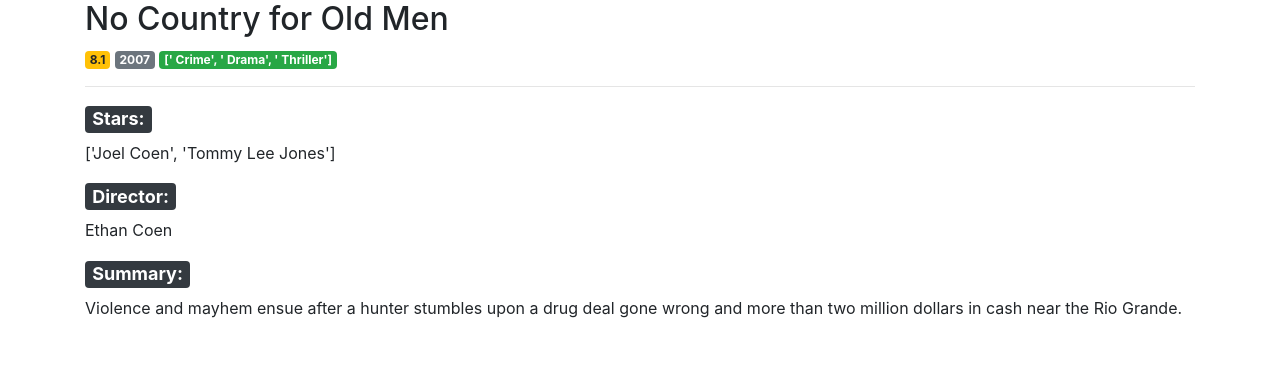
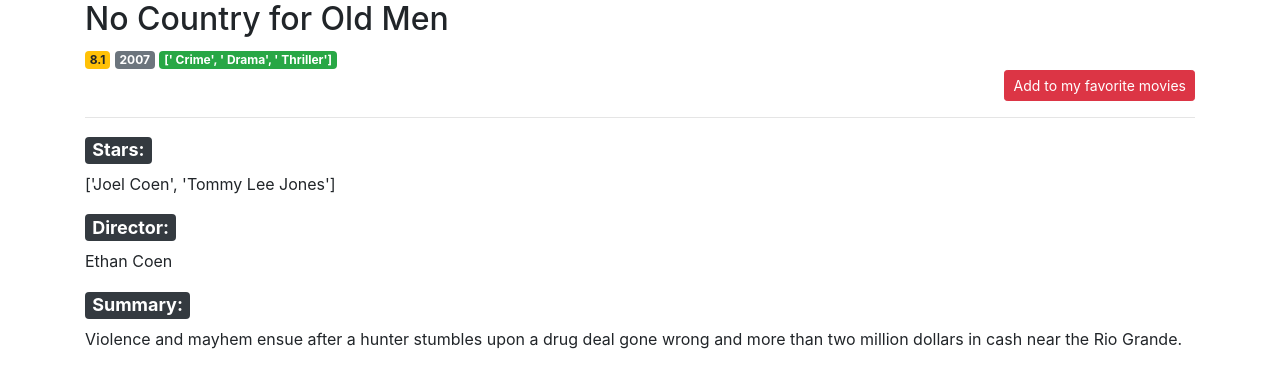
Before and after one commit to luowei2018/Movie-Recommender-Database-System, a Flask app: page /movies/1 in a window 1280 px wide. Shown: the part 56-444 px from the top of the page. Run offline with Flask 2, Linux system fonts and the light colour scheme; data comes from the database, SQL or seed files in the repository; both versions use the stored data as it was after the commit; some libraries are stand-ins or nearby versions.

Commit message:
movie page update

```diff
--- a/templates/movie.html
+++ b/templates/movie.html
@@ -5,6 +5,13 @@
     <span class="badge badge-warning">{{ movie['Rating'] }}</span>
     <span class="badge badge-secondary">{{ movie['ReleaseYear'] }}</span>
     <span class="badge badge-success">{{ movie['Genres'] }}</span>
+    <form action="{{ url_for('addToFavorite', Movie_id=movie['Movie_id']) }}" method="POST">
+      <div class = "form-group" align = "right">
+        <input type="submit" value="Add to my favorite movies"
+                class="btn btn-danger btn-sm"
+                onclick="trying to add">
+      </div>
+    </form>
     <hr>
     <h4><span class="badge badge-dark">Stars: </span></h4>
     <p>{{ movie['stars'] }}</p>
--- a/templates/search.html
+++ b/templates/search.html
@@ -47,7 +47,6 @@
         <span class="badge badge-primary">{{ movie['rating'] }}</span>
             <span class="badge badge-warning">{{movie['Stars']}}</span>
             <span class="badge badge-dark">{{movie['ReleaseYear']}}</span>
-            <span class="badge badge-dark">{{movie['Movie_id']}}</span>
         <form action="{{ url_for('addToFavorite', Movie_id=movie['Movie_id']) }}" method="POST">
           <div class = "form-group">
             <input type="submit" value="Add to my favorite movies"
```
Also changed, not shown: database.db, 1 other file.
